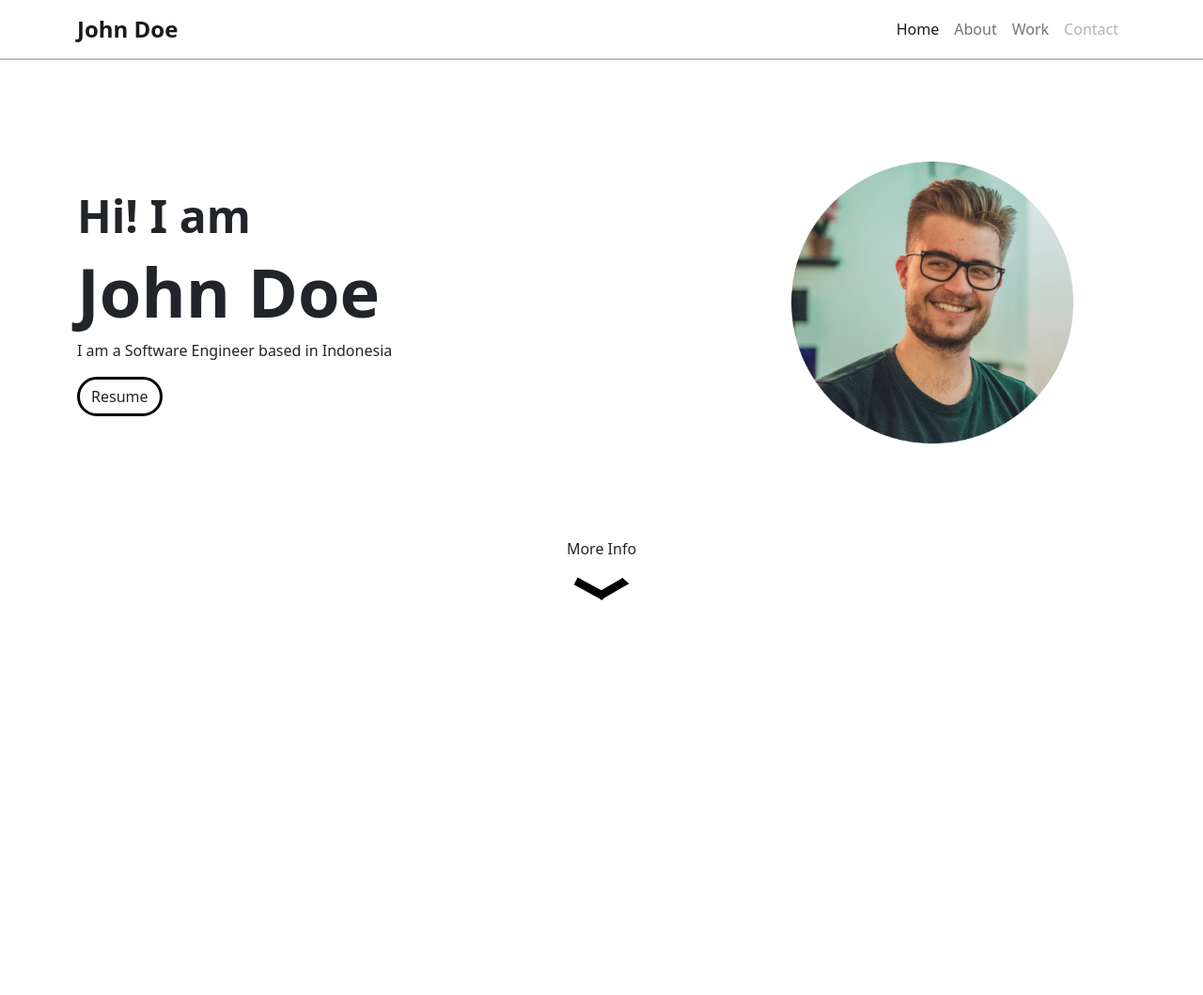
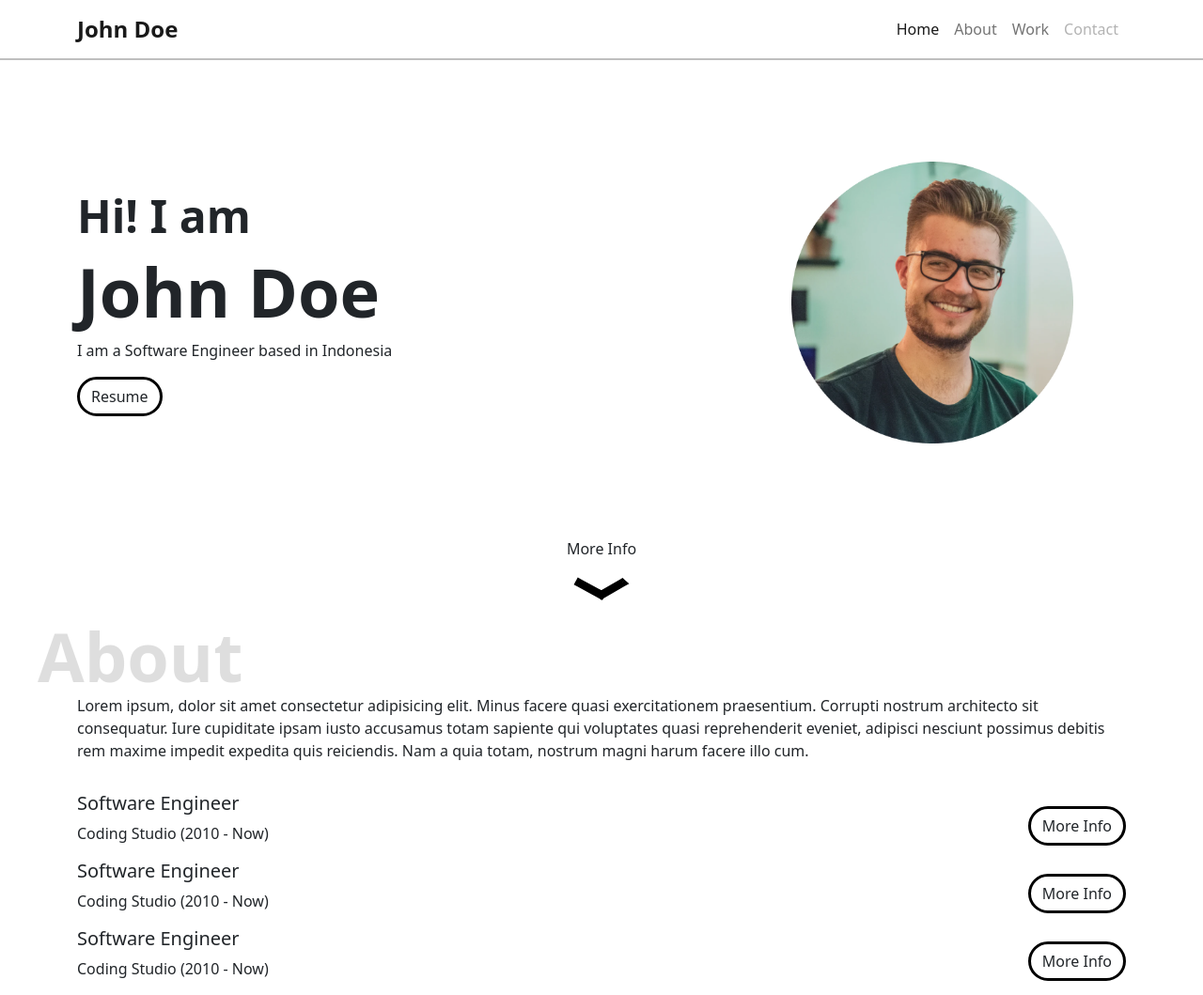
Before and after one commit to msafeiyahya96/final-project-codio-portfolio, a plain HTML site: page index.html in a window 1280 px wide. Shown: the whole page at 94% size. Before the commit the page ends 800 px from the top, so only its background shows below. Drawn offline with nearby package versions, Linux system fonts and the light colour scheme.

Commit message:
add about

```diff
--- a/index.html
+++ b/index.html
@@ -50,6 +50,41 @@
             <img id="arrow" class="mt-2" src="images/arrow.svg" alt="arrow">
         </div>
     </section>
+    <section id="about" class="about container">
+        <p>Lorem ipsum, dolor sit amet consectetur adipisicing elit. Minus facere quasi exercitationem praesentium. Corrupti nostrum architecto sit consequatur. Iure cupiditate ipsam iusto accusamus totam sapiente qui voluptates quasi reprehenderit eveniet, adipisci nesciunt possimus debitis rem maxime impedit expedita quis reiciendis. Nam a quia totam, nostrum magni harum facere illo cum.</p>
+        <div class="about-exp">
+            <div class="about-exp-item">
+                <div class="about-exp-item-header">
+                    <div>
+                        <h5>Software Engineer</h5>
+                        <p>Coding Studio (2010 - Now)</p>
+                    </div>
+                    <button class="btn button" onclick="toggleDetail(event)">More Info</button>
+                </div>
+                <p class="about-exp-item-detail">Lorem ipsum dolor sit amet consectetur adipisicing elit. Veritatis repellat, illo magnam odit placeat quae eaque perferendis aperiam nihil molestiae inventore libero, veniam voluptatibus? Magni voluptatum magnam modi officia doloremque?</p>
+            </div>
+            <div class="about-exp-item">
+                <div class="about-exp-item-header">
+                    <div>
+                        <h5>Software Engineer</h5>
+                        <p>Coding Studio (2010 - Now)</p>
+                    </div>
+                    <button class="btn button">More Info</button>
+                </div>
+                <p class="about-exp-item-detail d-none">Lorem ipsum dolor sit amet consectetur adipisicing elit. Veritatis repellat, illo magnam odit placeat quae eaque perferendis aperiam nihil molestiae inventore libero, veniam voluptatibus? Magni voluptatum magnam modi officia doloremque?</p>
+            </div>
+            <div class="about-exp-item">
+                <div class="about-exp-item-header">
+                    <div>
+                        <h5>Software Engineer</h5>
+                        <p>Coding Studio (2010 - Now)</p>
+                    </div>
+                    <button class="btn button">More Info</button>
+                </div>
+                <p class="about-exp-item-detail d-none">Lorem ipsum dolor sit amet consectetur adipisicing elit. Veritatis repellat, illo magnam odit placeat quae eaque perferendis aperiam nihil molestiae inventore libero, veniam voluptatibus? Magni voluptatum magnam modi officia doloremque?</p>
+            </div>
+        </div>
+    </section>
     <script src="https://code.jquery.com/jquery-3.6.1.min.js" integrity="sha256-o88AwQnZB+VDvE9tvIXrMQaPlFFSUTR+nldQm1LuPXQ=" crossorigin="anonymous"></script>
     <script src="https://cdn.jsdelivr.net/npm/@popperjs/core@2.11.6/dist/umd/popper.min.js" integrity="sha384-oBqDVmMz9ATKxIep9tiCxS/Z9fNfEXiDAYTujMAeBAsjFuCZSmKbSSUnQlmh/jp3" crossorigin="anonymous"></script>
     <script src="https://cdn.jsdelivr.net/npm/bootstrap@5.2.2/dist/js/bootstrap.min.js" integrity="sha384-IDwe1+LCz02ROU9k972gdyvl+AESN10+x7tBKgc9I5HFtuNz0wWnPclzo6p9vxnk" crossorigin="anonymous"></script>
--- a/main.js
+++ b/main.js
@@ -0,0 +1,14 @@
+function toggleDetail(e) {
+    const target    = $(e.target);
+
+    if($(target).hasClass("active")) {
+        $(target).html("More Info").removeClass("active");
+    } else {
+        $(target).html("Less Info").addClass("active")
+    }
+
+    const item      = $(target).parents(".about-exp-item");
+    const detail    = $(item).children(".about-exp-item-detail");
+
+    $(detail).slideToggle()
+}
--- a/style.css
+++ b/style.css
@@ -1,5 +1,18 @@
 section {
     padding-top: 110px;
+    position: relative;
+}
+
+section::before {
+    z-index: -1;
+    content: "";
+    font-size: 72px;
+    color: gray;
+    opacity: 0.25;
+    position: absolute;
+    font-weight: 700;
+    top: -10px;
+    left: -30px;
 }
 
 .navbar {
@@ -20,7 +33,7 @@ section {
     border-radius: 24px;
 }
 
-.btn.button:hover {
+.btn.button:hover, .btn.button.active {
     border: 3px solid black;
     background-color: black;
     color: white;
@@ -38,6 +51,25 @@ section {
     animation: 2s upDown infinite;
 }
 
+.about::before {
+    content: "About";
+    margin-top: 25px;
+}
+
+.about-exp {
+    margin-top: 32px;
+}
+
+.about-exp-item-header {
+    display: flex;
+    align-items: center;
+    justify-content: space-between;
+}
+
+.about-exp-item-detail {
+    display: none;
+}
+
 @keyframes upDown {
     0% {
         transform: translateY(0);
```
